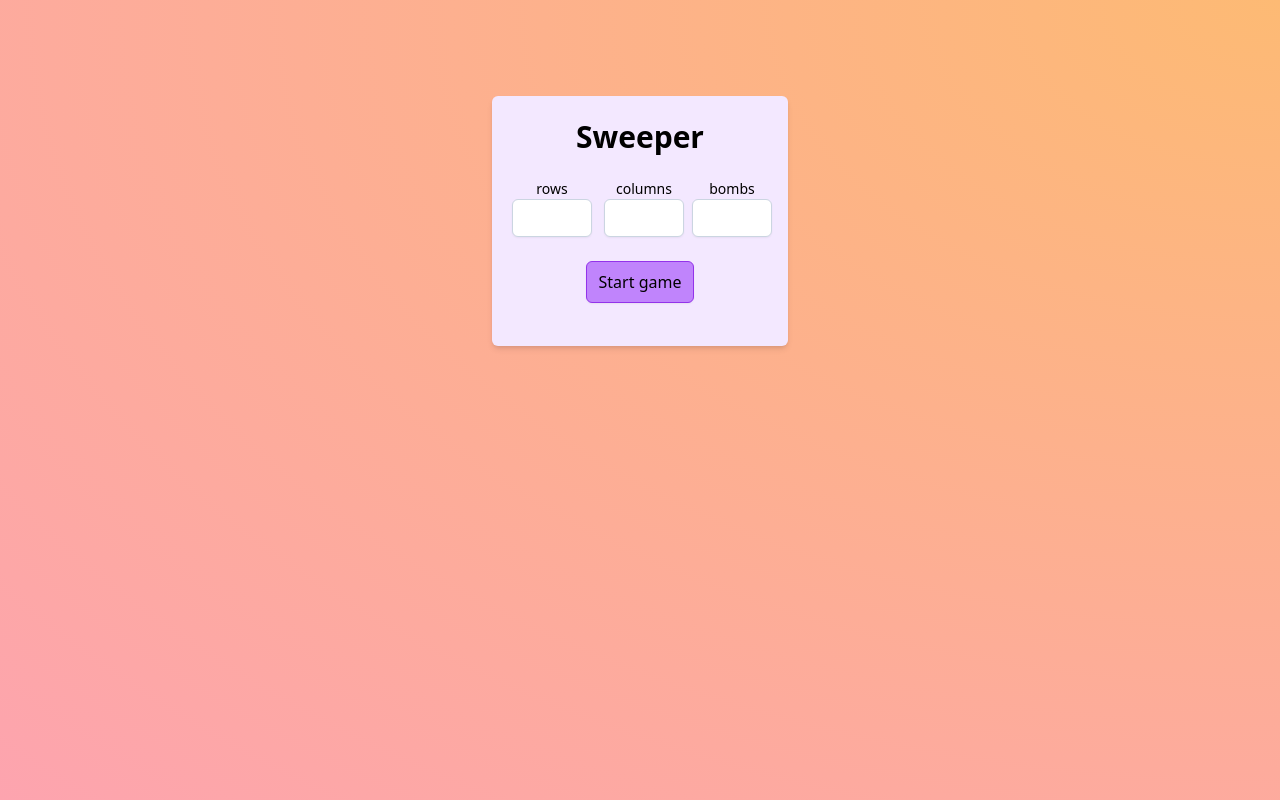
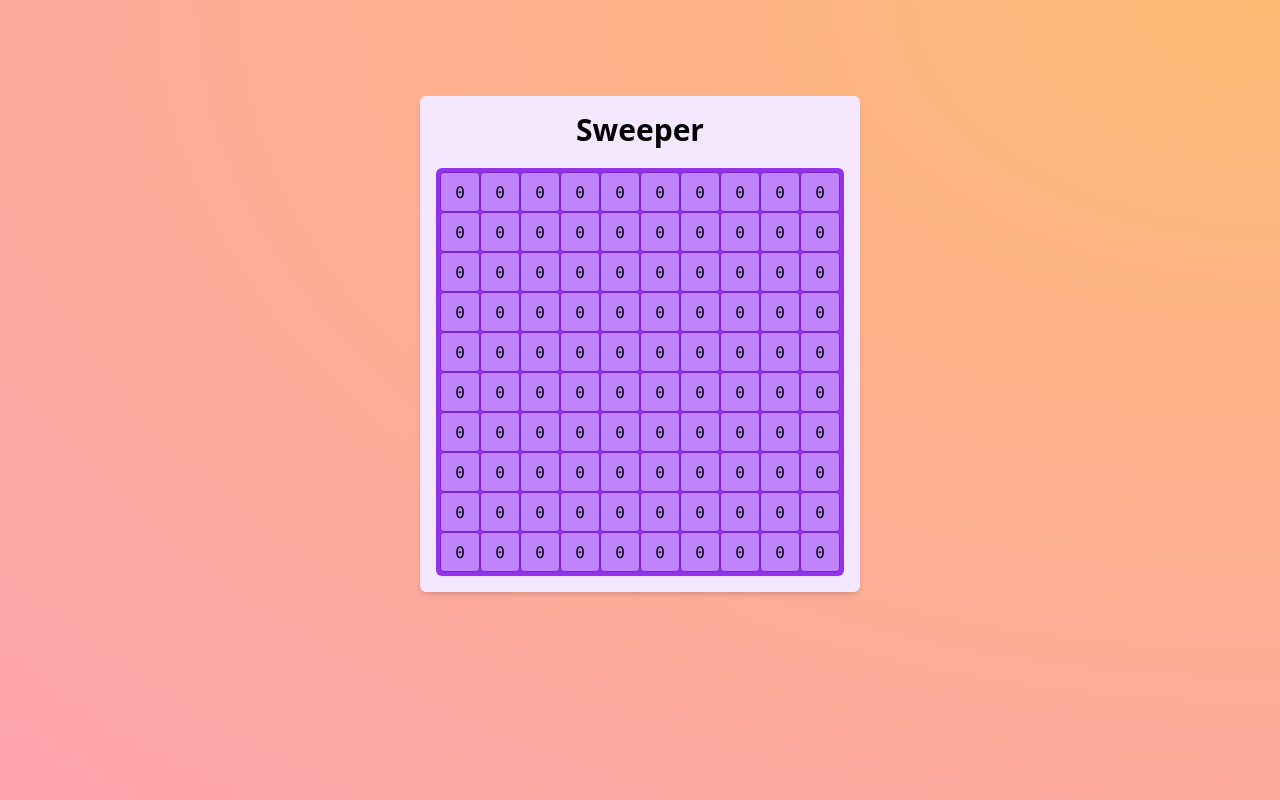
Before and after one commit to emmabckstrm/emmabackstrom.com, a Next.js app: page /sweeper in a window 1280 px wide. Both pictures are taken after a click on the button "Start game". Built offline with nearby package versions, Linux system fonts and the light colour scheme.

Commit message:
fix: preparing UI for functionality

```diff
--- a/app/sweeper/Sweeper.tsx
+++ b/app/sweeper/Sweeper.tsx
@@ -10,16 +10,29 @@ const HEIGHT = 10;
 const NUMBER_OF_BOMBS = 2;
 
 export const Sweeper = () => {
-  const [gameBoard, setGameBoard] = useState(initGameBoard(WIDTH, HEIGHT));
+  const [gameIsRunning, setGameIsRunning] = useState(false);
+  const [gameBoard, setGameBoard] = useState([]);
 
-  const handleOnSquareClick = () => {};
-  const handleOnSquareSecondClick = () => {};
+  const handleOnSquareClick = () => {
+    console.log("left click");
+  };
+  const handleOnSquareSecondClick = () => {
+    console.log("right click");
+  };
+  const handleOnGameStart = (rows: number, cols: number, bombs: number) => {
+    console.log("rows,", rows, "cols", cols);
+    const gb = initGameBoard(cols, rows);
+    setGameBoard(gb);
+    setGameIsRunning(true);
+    console.log("game start!\n", gameBoard, "\n\n\n", gb);
+  };
 
   return (
     <div className="flex justify-center p-24">
       <Board
         gameBoard={gameBoard}
-        isGameRunning={false}
+        isGameRunning={gameIsRunning}
+        handleOnGameStart={handleOnGameStart}
         renderSquare={({ key, ...props }) => (
           <Square
             key={key}
@@ -28,26 +41,7 @@ export const Sweeper = () => {
             {...props}
           />
         )}
-      >
-        {/* {gameBoard.map((row, r) => {
-          return (
-            <div key={`row-${r}`}>
-              {row.map((col, c) => {
-                return (
-                  <Square
-                    isBomb={col.isBomb}
-                    isOpen={col.isOpen}
-                    adjacentBombs={col.adjacentBombs}
-                    key={`row-${r}-col-${c}`}
-                  >
-                    {col.isOpen.toString()}
-                  </Square>
-                );
-              })}
-            </div>
-          );
-        })} */}
-      </Board>
+      ></Board>
     </div>
   );
 };
--- a/app/sweeper/components/Board.tsx
+++ b/app/sweeper/components/Board.tsx
@@ -1,4 +1,5 @@
-import type { ReactNode } from "react";
+import type { ChangeEvent, ReactNode } from "react";
+import { useState } from "react";
 import { Input } from "./Input";
 import { Button } from "./Button";
 import type { SquareT } from "./Square";
@@ -14,12 +15,18 @@ export const Board = ({
   gameBoard,
   isGameRunning,
   renderSquare,
+  handleOnGameStart,
 }: {
   children?: ReactNode;
   gameBoard: GameBoard;
   isGameRunning: boolean;
   renderSquare: (arg0: RenderSquare) => ReactNode;
+  handleOnGameStart: () => void;
 }) => {
+  const [numberOfRows, setNumberOfRows] = useState(10);
+  const [numberOfCols, setNumberOfCols] = useState(10);
+  const [numberOfBombs, setNumberOfBombs] = useState(5);
+
   return (
     <div
       className={`w-auto inline-flex min-w-[150px] min-h-[250px]
@@ -34,18 +41,38 @@ export const Board = ({
           <div className="flex flex-row flex-nowrap space-x-2">
             <div className="flex flex-col m-1">
               <span className="text-center text-sm">rows</span>
-              <Input disabled={isGameRunning} />
+              <Input
+                disabled={isGameRunning}
+                value={numberOfRows}
+                onChange={(event: ChangeEvent<HTMLInputElement>) =>
+                  setNumberOfRows(Number(event.target.value))
+                }
+              />
             </div>
             <div className="flex flex-col m-1">
               <span className="text-center text-sm">columns</span>
-              <Input disabled={isGameRunning} />
+              <Input
+                disabled={isGameRunning}
+                value={numberOfCols}
+                onChange={(event: ChangeEvent<HTMLInputElement>) =>
+                  setNumberOfCols(Number(event.target.value))
+                }
+              />
             </div>
             <div className="flex flex-col m-1">
               <span className="text-center text-sm">bombs</span>
-              <Input disabled={isGameRunning} />
+              <Input
+                disabled={isGameRunning}
+                value={numberOfBombs}
+                onChange={(event: ChangeEvent<HTMLInputElement>) =>
+                  setNumberOfBombs(Number(event.target.value))
+                }
+              />
             </div>
           </div>
-          <Button>Start game</Button>
+          <Button onClick={() => handleOnGameStart(numberOfRows, numberOfCols)}>
+            Start game
+          </Button>
         </>
       )}
       <div>
--- a/app/sweeper/components/Button.tsx
+++ b/app/sweeper/components/Button.tsx
@@ -1,8 +1,15 @@
-import type { ReactNode } from "react";
+import type { ReactNode, MouseEventHandler } from "react";
 
-export const Button = ({ children }: { children?: ReactNode }) => {
+export const Button = ({
+  children,
+  onClick,
+}: {
+  children?: ReactNode;
+  onClick?: MouseEventHandler;
+}) => {
   return (
     <button
+      onClick={onClick}
       className={`bg-purple-400 border-purple-600 border
             inline-block px-3 py-2 rounded-md shadow-sm
             hover:bg-purple-500 hover:border-purple-700
--- a/app/sweeper/components/Square.tsx
+++ b/app/sweeper/components/Square.tsx
@@ -14,11 +14,18 @@ export const Square = ({
   isBomb,
   isOpen,
   children,
+  onClick,
+  onSecondClick,
 }: SquareT) => {
   const baseClasses = "font-mono p-2 border rounded w-10 h-10";
   const unopenedClasses = "bg-purple-400 border-purple-700";
   const openClasses = "bg-purple-200 border-purple-300";
   const bombClasses = "bg-amber-500 border-amber-700";
+
+  const handleSecondClick = (e) => {
+    e.preventDefault();
+    onSecondClick();
+  };
 
   let style;
   if (!isOpen) {
@@ -30,7 +37,11 @@ export const Square = ({
   }
 
   return (
-    <button className={`${baseClasses} ${style}`}>
+    <button
+      className={`${baseClasses} ${style}`}
+      onClick={onClick}
+      onContextMenu={handleSecondClick}
+    >
       {(isBomb && "X") || adjacentBombs}
     </button>
   );
```
